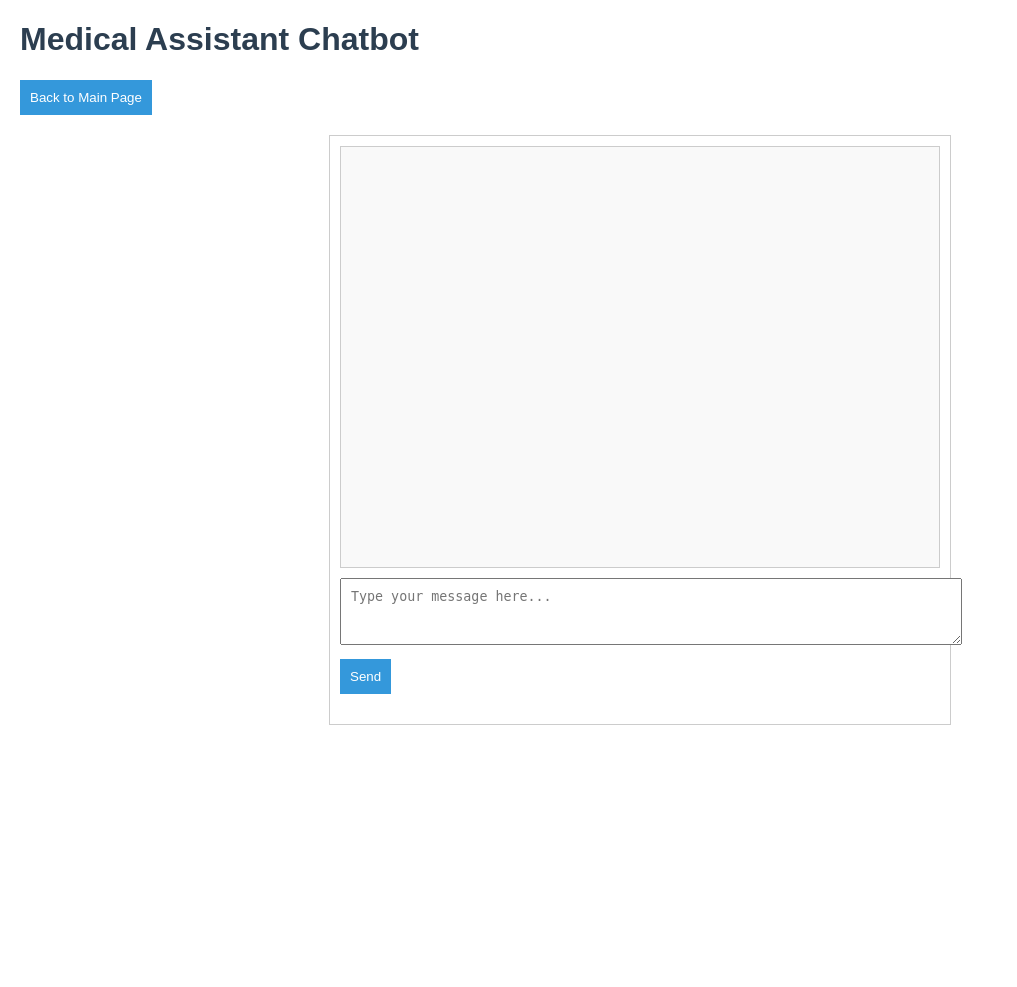
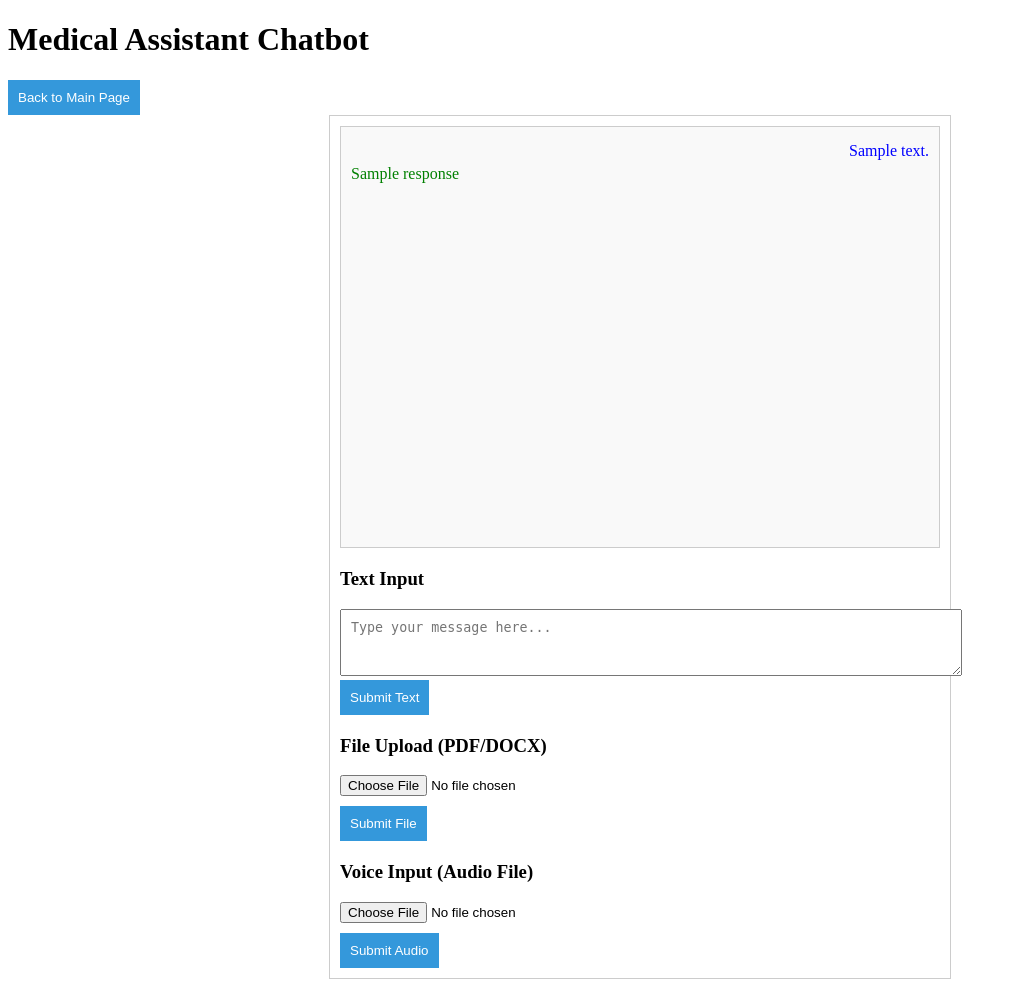
Before and after one commit to Akash-Suryawanshi/NurseAI, a FastAPI app: template src/templates/chatbot.html in a window 1280 px wide. Shown: the whole page, without its empty margins (0-1017 px from the left). Before the commit the page ends 725 px from the top, so only its background shows below. Run offline with FastAPI, Linux system fonts and the light colour scheme; the template is opened without the code that fills it: most values are stand-ins (such as "Sample title", 1, 10 or a date in 2020).

Commit message:
chatbot UI created

```diff
--- a/src/app.py
+++ b/src/app.py
@@ -1,5 +1,6 @@
 from fastapi import FastAPI, Request, File, UploadFile, Form
 from fastapi.responses import JSONResponse
+from fastapi.responses import RedirectResponse
 from fastapi.templating import Jinja2Templates
 from fastapi.staticfiles import StaticFiles
 from pydub import AudioSegment
@@ -11,35 +12,59 @@ import io
 app = FastAPI()
 
 # Mount static files (CSS, JS, images) to the /static endpoint
-app.mount("/static", StaticFiles(directory="static"), name="static")
+app.mount("/static", StaticFiles(directory="src/static"), name="static")
 
 # Define where the templates are located
-templates = Jinja2Templates(directory="templates")
+templates = Jinja2Templates(directory="src/templates")
 
 # Root endpoint to render the HTML UI
 @app.get("/")
 async def read_root(request: Request):
     return templates.TemplateResponse("index.html", {"request": request})
 
-@app.get("/")
-async def root():
-    return {"message": "Welcome to MedAssistant API"}
+@app.get("/chatbot")
+async def get_chatbot(request: Request):
+    global user_query
+
+    # Use the stored user_query and check for an existing response
+    response = user_query if user_query else ""
+
+    # Render the chatbot.html template with the stored query and response
+    return templates.TemplateResponse("chatbot.html", {
+        "request": request,
+        "content": user_query,
+        "response": response  # Pass response here, even if it's empty
+    })
+
+# @app.get("/")
+# async def root():
+#     return {"message": "Welcome to MedAssistant API"}
 
 @app.get("/favicon.ico")
 async def favicon():
     return {"message": "No favicon"}
 
 
-# 1. Text Input Endpoint
 @app.post("/process_text")
-async def process_text(query: str = Form(...)):
-    # Process text input (call agent here)
-    result = {"input_type": "text", "content": query}
-    return JSONResponse(content=result)
+async def process_text(request: Request, query: str = Form(...)):
+    global user_query
+    user_query = query  # Store the submitted text
 
-# 2. Document File Input (PDF or DOCX) Endpoint
+    # Get the response from the model (for now, echo the query)
+    response = query  # This should be replaced by the model's response in the future
+
+    # Pass both the query and response to the chatbot.html page
+    return templates.TemplateResponse("chatbot.html", {
+        "request": request,
+        "input_type": "text",
+        "content": user_query,  # User's message
+        "response": response  # Bot's response (echoed back for now)
+    })
+
+
+# Process document files
 @app.post("/process_document")
-async def process_document(file: UploadFile = File(...)):
+async def process_document(request: Request, file: UploadFile = File(...)):
     content = ""
     if file.filename.endswith(".docx"):
         content = extract_text_from_docx(file)
@@ -48,13 +73,12 @@ async def process_document(file: UploadFile = File(...)):
     else:
         return JSONResponse(content={"error": "Unsupported document format"}, status_code=400)
 
-    # Process document content (call agent here)
-    result = {"input_type": "document", "content": content}
-    return JSONResponse(content=result)
+    return templates.TemplateResponse("chatbot.html", {"request": request, "input_type": "document", "content": content})
 
-# 3. Voice Input (Audio File) Endpoint
+
+# Process voice input
 @app.post("/process_voice")
-async def process_voice(file: UploadFile = File(...)):
+async def process_voice(request: Request, file: UploadFile = File(...)):
     recognizer = sr.Recognizer()
     audio = AudioSegment.from_file(file.file)
 
@@ -68,8 +92,7 @@ async def process_voice(file: UploadFile = File(...)):
         audio_data = recognizer.record(source)
         try:
             text = recognizer.recognize_google(audio_data)
-            result = {"input_type": "voice", "content": text}
-            return JSONResponse(content=result)
+            return templates.TemplateResponse("chatbot.html", {"request": request, "input_type": "voice", "content": text})
         except sr.UnknownValueError:
             return JSONResponse(content={"error": "Could not understand the audio"}, status_code=400)
         except sr.RequestError:
@@ -90,5 +113,9 @@ def extract_text_from_pdf(file):
         text += page.get_text("text")
     return text
 
-# To run the FastAPI server, use the command below:
-# uvicorn app:app --reload
+# Get model response based on user input
+@app.post("/ask_model")
+async def ask_model(query: str = Form(...)):
+    # For now, simply echo back the query as the response
+    response = query
+    return {"response": response}
--- /dev/null
+++ b/src/static/chatbot.css
@@ -0,0 +1,55 @@
+/* Chatbot Container Styling */
+#chat-container {
+    border: 1px solid #ccc;
+    padding: 10px;
+    width: 80%;
+    max-width: 600px;
+    margin: auto;
+}
+
+#messages {
+    height: 400px;
+    overflow-y: scroll;
+    margin-bottom: 10px;
+    border: 1px solid #ccc;
+    padding: 10px;
+    background-color: #f9f9f9;
+}
+
+.user {
+    text-align: right;
+    color: blue;
+    margin: 5px 0;
+}
+
+.assistant {
+    text-align: left;
+    color: green;
+    margin: 5px 0;
+}
+
+textarea {
+    width: 100%;
+    padding: 10px;
+}
+
+input[type="file"] {
+    width: calc(100% - 10px);
+    margin-bottom: 10px;
+}
+
+button {
+    padding: 10px;
+    background-color: #3498db;
+    color: white;
+    border: none;
+    cursor: pointer;
+}
+
+button:hover {
+    background-color: #2980b9;
+}
+
+h3 {
+    margin-top: 20px;
+}
--- a/src/templates/chatbot.html
+++ b/src/templates/chatbot.html
@@ -4,7 +4,7 @@
     <meta charset="UTF-8">
     <meta name="viewport" content="width=device-width, initial-scale=1.0">
     <title>Medical Assistant Chatbot</title>
-    <link rel="stylesheet" href="/static/styles.css">
+    <link rel="stylesheet" href="/static/chatbot.css">
 </head>
 <body>
     <h1>Medical Assistant Chatbot</h1>
@@ -12,86 +12,90 @@
     <button onclick="window.location.href='/'">Back to Main Page</button>
 
     <div id="chat-container">
-        <div id="messages"></div>
-        <textarea id="user-input" placeholder="Type your message here..." rows="3"></textarea>
-        <button onclick="sendMessage()">Send</button>
+        <div id="messages"></div> <!-- Chat messages will be appended here -->
+
+        <!-- Text Input Form -->
+        <h3>Text Input</h3>
+        <form id="text-form">
+            <textarea id="text-input" name="query" placeholder="Type your message here..." rows="3"></textarea>
+            <button type="submit">Submit Text</button>
+        </form>
+
+        <!-- File Upload Form -->
+        <h3>File Upload (PDF/DOCX)</h3>
+        <form id="file-form" action="/process_document" method="post" enctype="multipart/form-data">
+            <input type="file" id="file-input" name="file" accept=".pdf,.docx">
+            <button type="submit">Submit File</button>
+        </form>
+
+        <!-- Voice Upload Form -->
+        <h3>Voice Input (Audio File)</h3>
+        <form id="audio-form" action="/process_voice" method="post" enctype="multipart/form-data">
+            <input type="file" id="audio-input" name="file" accept=".mp3,.wav">
+            <button type="submit">Submit Audio</button>
+        </form>
     </div>
 
     <script>
-        async function sendMessage() {
-            const userInput = document.getElementById('user-input').value;
-            displayMessage(userInput, 'user');
-
-            const response = await fetch('/ask_model', {
-                method: 'POST',
-                headers: { 'Content-Type': 'application/json' },
-                body: JSON.stringify({ query: userInput })
-            });
-
-            const result = await response.json();
-            displayMessage(result.response, 'assistant');
-            document.getElementById('user-input').value = '';
+        // Function to append messages to the chatbox
+        function appendMessage(message, sender) {
+            const messageDiv = document.createElement('div');
+            messageDiv.classList.add(sender);  // Add 'user' or 'assistant' class based on the sender
+            messageDiv.textContent = message;
+            document.getElementById('messages').appendChild(messageDiv);
+            // Scroll to the bottom of the chatbox after new message
+            document.getElementById('messages').scrollTop = document.getElementById('messages').scrollHeight;
         }
 
-        function displayMessage(message, sender) {
-            const messageDiv = document.createElement('div');
-            messageDiv.className = sender;
-            messageDiv.innerText = message;
-            document.getElementById('messages').appendChild(messageDiv);
+        // Load initial message and response passed from the backend
+        const initialMessage = "{{ content|e }}";  // User's initial message
+        const initialResponse = "{{ response|e }}";  // Bot's response (same as initial message for now)
+
+        // Append the initial message and response to the chatbox
+        if (initialMessage) {
+            appendMessage(initialMessage, 'user');  // Append the user's message
         }
+        if (initialResponse) {
+            appendMessage(initialResponse, 'assistant');  // Append the bot's response
+        }
+
+        // Handle form submission for text input
+        document.getElementById('text-form').addEventListener('submit', async function(event) {
+            event.preventDefault();  // Prevent the form from submitting the traditional way
+
+            const userMessage = document.getElementById('text-input').value;
+            if (userMessage.trim() === "") return;  // Don't submit empty messages
+
+            // Append user's message to the chatbox
+            appendMessage(userMessage, 'user');
+
+            // Clear the input field
+            document.getElementById('text-input').value = '';
+
+            // Send the message to the backend to get the response
+            try {
+                const response = await fetch('/ask_model', {
+                    method: 'POST',
+                    headers: {
+                        'Content-Type': 'application/x-www-form-urlencoded',
+                    },
+                    body: new URLSearchParams({
+                        'query': userMessage  // Ensure 'query' is the correct field name
+                    })
+                });
+
+                if (response.ok) {
+                    const data = await response.json();  // Extract JSON from the response
+                    const botMessage = data.response;    // Get the 'response' field from the JSON
+                    appendMessage(botMessage, 'assistant');  // Append bot's response to the chatbox
+                } else {
+                    appendMessage("Error processing your request", 'assistant');
+                }
+            } catch (error) {
+                appendMessage("Network error occurred", 'assistant');
+            }
+        });
     </script>
 
-    <style>
-        #chat-container {
-            border: 1px solid #ccc;
-            padding: 10px;
-            width: 80%;
-            max-width: 600px;
-            margin: auto;
-        }
-
-        #messages {
-            height: 400px;
-            overflow-y: scroll;
-            margin-bottom: 10px;
-            border: 1px solid #ccc;
-            padding: 10px;
-            background-color: #f9f9f9;
-        }
-
-        .user {
-            text-align: right;
-            color: blue;
-            margin: 5px 0;
-        }
-
-        .assistant {
-            text-align: left;
-            color: green;
-            margin: 5px 0;
-        }
-
-        textarea {
-            width: 100%;
-            padding: 10px;
-        }
-
-        button {
-            padding: 10px;
-            background-color: #3498db;
-            color: white;
-            border: none;
-            cursor: pointer;
-        }
-
-        button:hover {
-            background-color: #2980b9;
-        }
-
-        /* Styling for Back button */
-        button {
-            margin-bottom: 20px; /* Adds space below the Back button */
-        }
-    </style>
 </body>
 </html>
```
Also changed, not shown: src/templates/index.html (+16 -7 lines), src/static/home.css (renamed from src/static/styles.css), 1 other file.
